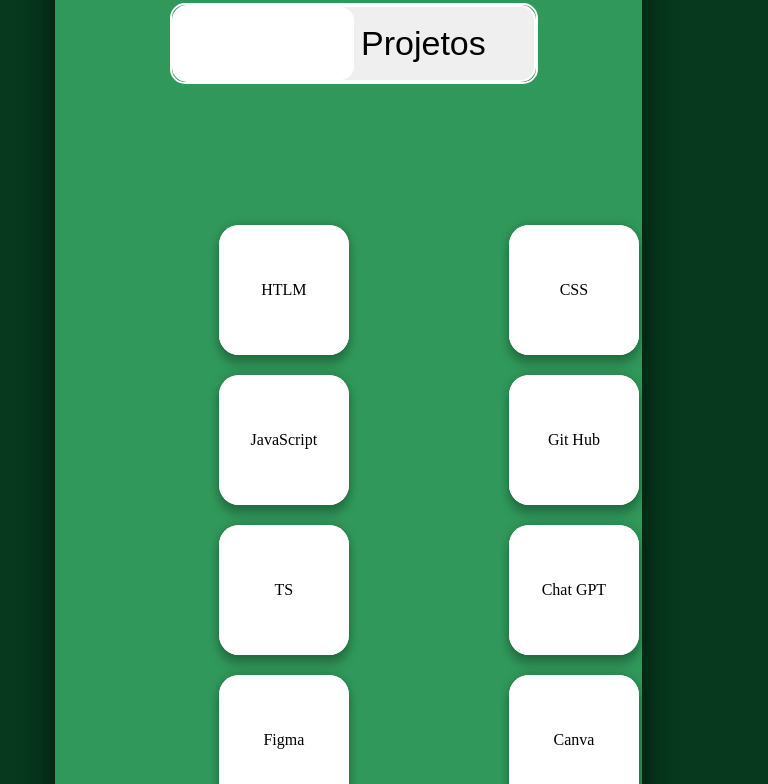
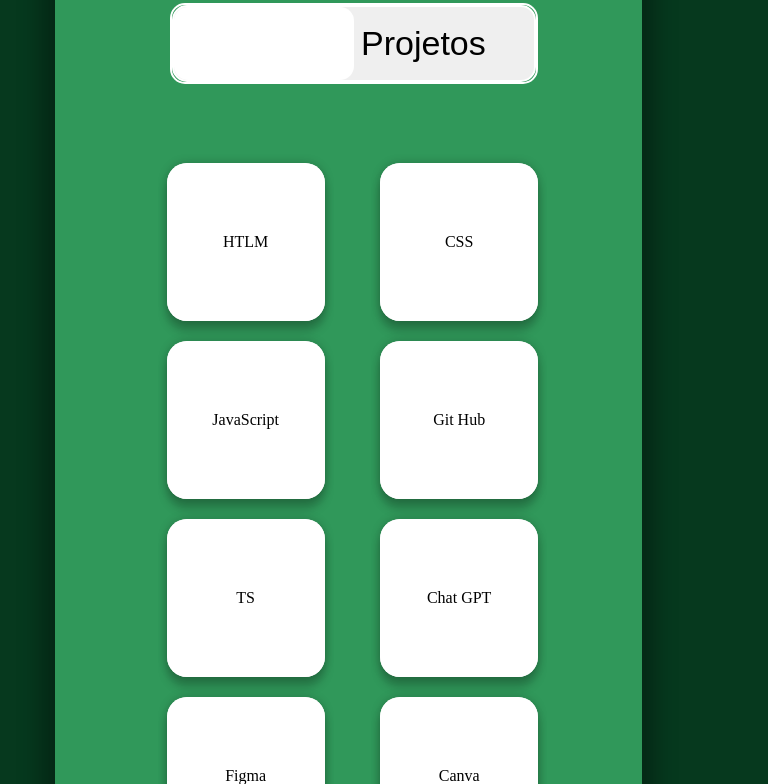
Before and after one commit to Uriasmanu/Portifolio, a plain HTML site: page index.html in a window 768 px wide. Shown: the part 516-1300 px from the top of the page. Drawn offline with Linux system fonts and the light colour scheme; a web font is replaced by a local one.

Commit message:
atualização mobile

```diff
--- a/index.html
+++ b/index.html
@@ -30,35 +30,35 @@
             <section id="skills" data-skills>
 
                 <div class="skills">
-                    <div class="card-1">
+                    <div class="card card-1">
                         <div class="habilidades html" >HTLM</div>
                     </div>
 
-                    <div class="card-2">
+                    <div class="card card-2">
                     <div class="habilidades css"  >CSS</div>
                     </div>
 
-                    <div class="card-3">
+                    <div class="card card-3">
                     <div class="habilidades javascript"  >JavaScript</div>
                     </div>
 
-                    <div class="card-4">
+                    <div class="card card-4">
                     <div class="habilidades git"  >Git Hub</div>
                     </div class="card">
 
-                    <div class="card-5">
+                    <div class="card card-5">
                     <div class="habilidades ts"  >TS</div>
                     </div>
 
-                    <div class="card-6">
+                    <div class="card card-6">
                     <div class="habilidades chat"  >Chat GPT</div>
                     </div>
 
-                    <div class="card-7">
+                    <div class="card card-7">
                     <div class="habilidades figma"  >Figma</div>
                     </div class="card">
 
-                    <div class="card-8">
+                    <div class="card card-8">
                     <div class="habilidades canva"  >Canva</div>
                     </div>
 
--- a/style.css
+++ b/style.css
@@ -559,7 +559,7 @@ button{
         width: 587px;
         margin: 0;
         padding: 0;
-        height: 1406px;
+        height: 1280px;
         position: absolute;
         left: 55px;
         top: 52px;
@@ -636,11 +636,16 @@ button{
     display: grid;
     grid-template-columns: repeat(2, 1fr);
     gap: 20px;
-    width: 560px;
+    width: 407px;
     height: 232px;
     justify-items: center;
     align-items: center;
 
 }
 
-    }
+.card-1, .card-2, .card-3, .card-4, .card-5, .card-6, .card-7, .card-8 {
+    width: 158px;
+    height: 158px;
+}
+
+}
```
